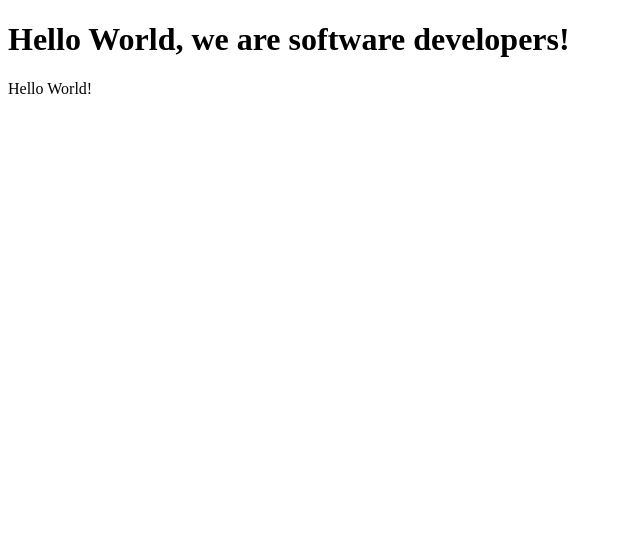
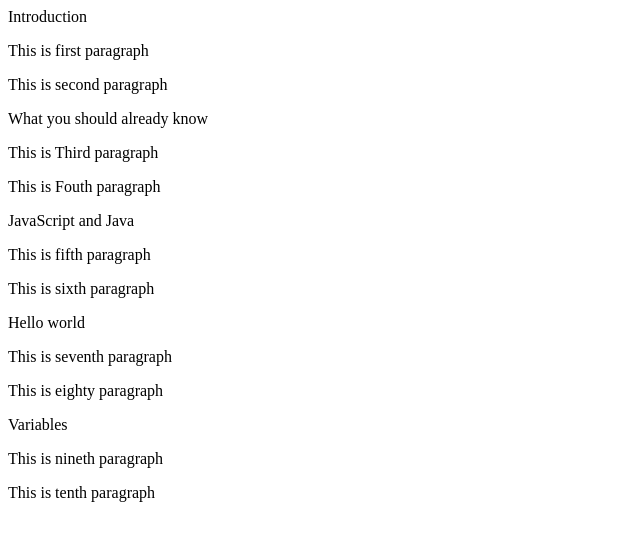
Before and after one commit to ernestkorir/MicroverseColloWithBushra, a plain HTML site: page index.html in a window 1280 px wide. Shown: the whole page, without its empty margins (0-640 px from the left). Drawn offline with Linux system fonts and the light colour scheme.

Commit message:
the first 5 instructions

```diff
--- a/index.html
+++ b/index.html
@@ -8,8 +8,46 @@
 
   <body>
     <script src="https://cdn.freecodecamp.org/testable-projects-fcc/v1/bundle.js"></script>
-   <h1> Hello World, we are software developers! </h1>
-   <p>Hello World!</p>
+  <main id="main-doc">
+    <section class="main-section" id="Introduction">
+      <header>Introduction</header>
+      <article>
+        <p>This is first paragraph</p>
+        <p>This is second paragraph</p>
+      </article>
+    </section>
+    <section class="main-section" id="What_you_should_already_know">
+      <header>What you should already know</header>
+      <article>
+        <p>This is Third paragraph</p>
+        <p>This is Fouth paragraph</p>
+      </article>
+    </section>
+    <section class="main-section" id="JavaScript_and_Java">
+      <header>JavaScript and Java</header>
+      <article>
+        <p>This is fifth paragraph</p>
+        <p>This is sixth paragraph</p>
+      </article>
+    </section>
+    <section class="main-section" id="Hello_world">
+      <header>Hello world</header>
+      <article>
+        <p>This is seventh paragraph</p>
+        <p>This is eighty paragraph</p>
+      </article>
+    </section>
+    <section class="main-section" id="Variables">
+      <header>Variables</header>
+      <article>
+        <p>This is nineth paragraph</p>
+        <p>This is tenth paragraph</p>
+      </article>
+    </section>
+
+  </main>
+
+
     <script  src="js/index.js"></script>
  </body>
 </html>
```
